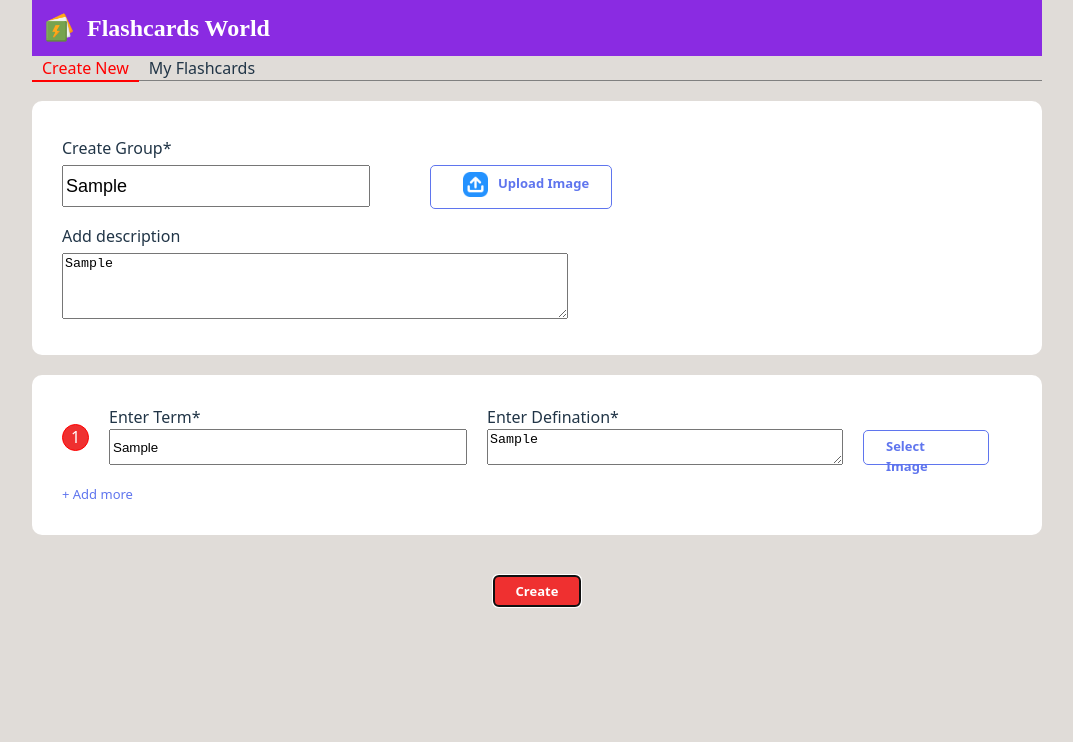
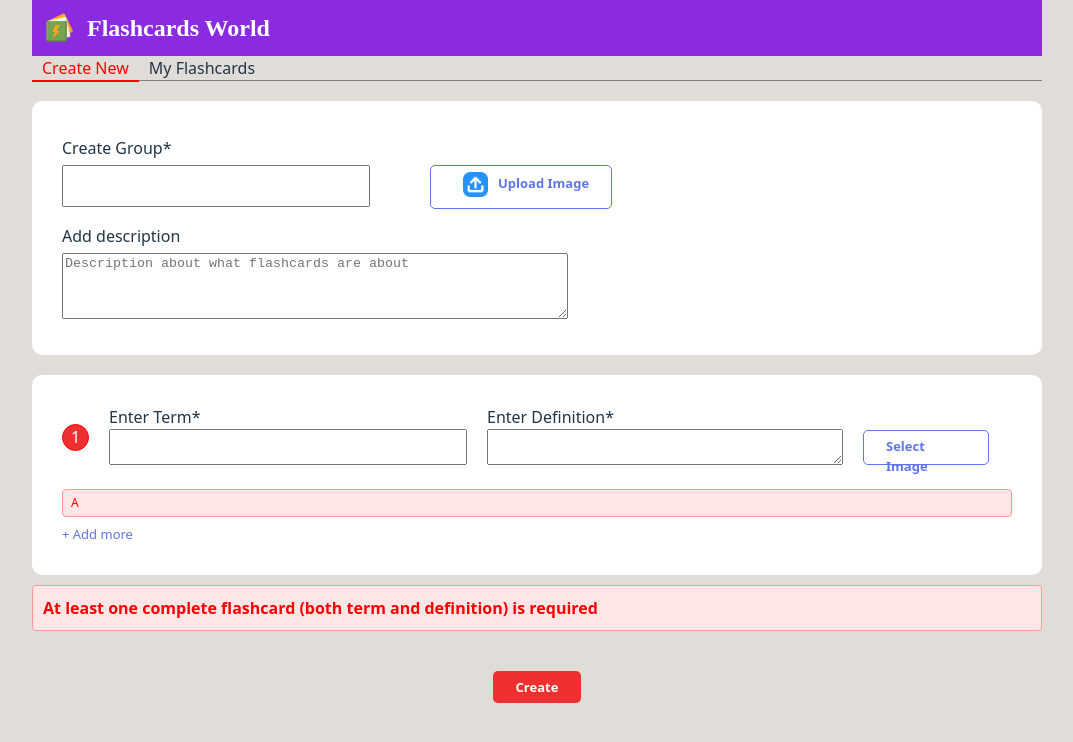
Before and after one commit to Swati-Parkhede/almabetter-flashcard-generator, a React (Vite) app: page /create-new in a window 1280 px wide. Both pictures are taken after typing "Sample", "Sample", "Sample", "Sample" into the empty fields and a click on the button "Create". Shown: the top 742 px of the page, without its empty margins (103-1176 px from the left). Built offline with nearby package versions, Linux system fonts and the light colour scheme.

Commit message:
use field validation

```diff
--- a/package.json
+++ b/package.json
@@ -13,7 +13,8 @@
     "formik": "^2.4.6",
     "react": "^19.1.1",
     "react-dom": "^19.1.1",
-    "react-router-dom": "^7.9.2"
+    "react-router-dom": "^7.9.2",
+    "yup": "^1.7.1"
   },
   "devDependencies": {
     "@eslint/js": "^9.36.0",
--- a/src/components/CreateFlashCardSet/CreateFlashCardSet.jsx
+++ b/src/components/CreateFlashCardSet/CreateFlashCardSet.jsx
@@ -1,13 +1,9 @@
-import React, { useEffect, useRef, useState } from 'react'
+import React, { useRef } from 'react'
+import { Field, ErrorMessage } from 'formik';
 import './CreateFlashCardSet.css'
-function CreateFlashCardSet(props) {
-  const [groupName, setGroupName] = useState("");
-  const [description, setDescription] = useState("");
-  const [image, setImage] = useState();
+
+function CreateFlashCardSet({ values, errors, touched, setFieldValue }) {
   const fileInputRef = useRef(null);
-  useEffect(() => {
-    props.detailsChanged(groupName, description, image);
-  }, [groupName, description, image])
 
   const onSelectImage = () => {
     fileInputRef.current.click();
@@ -20,7 +16,7 @@
     const reader = new FileReader();
     reader.onload = () => {
       const base64 = reader.result;
-      setImage(base64); // update preview
+      setFieldValue('image', base64);
     };
     reader.readAsDataURL(file);
   };
@@ -32,16 +28,23 @@
         </div>
         <div className="CardDetails">
           <div>
-            <input id="createGroup" className="CardSetCb" onChange={(e) => { setGroupName(e.target.value) }} type='text' />
+            <Field
+              id="createGroup"
+              name="groupName"
+              type="text"
+              className="CardSetCb"
+              value={values.groupName}
+            />
+            <ErrorMessage name="groupName" component="div" style={{ color: 'red', fontSize: '12px', marginTop: '4px' }} />
           </div>
           <div className="UploadimageBtn secondary-btn" onClick={onSelectImage}>
             <input type="file" accept="image/*" ref={fileInputRef} onChange={handleFileChange} style={{ display: "none" }} />
             <img className="smallImage" src="/upload.png" alt="Upload" />Upload Image
           </div>
           <div>
-            {image && (
+            {values.image && (
               <>
-                <img className="upload_img" src={image} alt="Uploaded preview" />
+                <img className="upload_img" src={values.image} alt="Uploaded preview" />
               </>
             )}
           </div>
@@ -50,7 +53,15 @@
           <div className='text-label'>
             <label htmlFor="add-description">Add description</label>
           </div>
-          <textarea id="add-description" rows="4" className="descriptionText" onChange={(e) => setDescription(e.target.value)} placeholder="Description about what flashcards are about" />
+          <Field
+            as="textarea"
+            id="add-description"
+            name="description"
+            rows="4"
+            className="descriptionText"
+            placeholder="Description about what flashcards are about"
+          />
+          <ErrorMessage name="description" component="div" style={{ color: 'red', fontSize: '12px', marginTop: '4px' }} />
           <br />
         </div>
       </div>
--- a/src/components/EditFlashCardItem/EditFlashCardItem.jsx
+++ b/src/components/EditFlashCardItem/EditFlashCardItem.jsx
@@ -1,19 +1,16 @@
-import React, { useEffect, useRef, useState } from 'react'
+import React, { useRef } from 'react'
+import { Field, ErrorMessage } from 'formik';
 import "./EditFlashCardItem.css";
 
-function EditFlashCardItem(props) {
-    const [term, setTerm] = useState("")
-    const [description, setDescription] = useState("")
+function EditFlashCardItem({ cardItemIndex, values, errors, touched, setFieldValue, onRemove, showRemove }) {
     const fileInputRef = useRef(null);
-    const [image, setImage] = useState();
-
-    useEffect(() => {
-        props.flashcardChanged(props.cardItemIndex - 1, term, description, image)
-    }, [term, description, image])
+    const fieldName = `flashCards[${cardItemIndex}]`;
+    const currentCard = values.flashCards[cardItemIndex];
 
     const onSelectImage = () => {
         fileInputRef.current.click();
     }
+
     const handleFileChange = (e) => {
         const file = e.target.files[0];
         if (!file) return;
@@ -21,48 +18,77 @@
         const reader = new FileReader();
         reader.onload = () => {
             const base64 = reader.result;
-            setImage(base64); // update preview
+            setFieldValue(`${fieldName}.image`, base64);
         };
         reader.readAsDataURL(file);
+    };
+
+    const removeImage = () => {
+        setFieldValue(`${fieldName}.image`, "");
     };
 
     return (
         <>
             <div className='cardPage'>
                 <div className='CardItemIndx'>
-                    {props.cardItemIndex + 1}
+                    {cardItemIndex + 1}
+                    {showRemove && (
+                        <button
+                            type="button"
+                            onClick={onRemove}
+                            style={{
+                                marginLeft: '10px',
+                                backgroundColor: '#ff4444',
+                                color: 'white',
+                                border: 'none',
+                                borderRadius: '4px',
+                                padding: '4px 8px',
+                                cursor: 'pointer',
+                                fontSize: '12px'
+                            }}
+                        >
+                            Remove
+                        </button>
+                    )}
                 </div>
                 <div className='column'>
-                    <label htmlFor='text'  >Enter Term*</label>
-                    <input type="text" onChange={(e) => { setTerm(e.target.value) }} className='TextArea'></input>
+                    <label htmlFor={`${fieldName}.term`}>Enter Term*</label>
+                    <Field
+                        name={`${fieldName}.term`}
+                        type="text"
+                        className='TextArea'
+                    />
+                    <ErrorMessage name={`${fieldName}.term`} component="div" style={{ color: 'red', fontSize: '12px', marginTop: '4px' }} />
                 </div>
                 <div className='column'>
-                    <label htmlFor='text'>Enter Defination*</label>
-                    <textarea className='TextArea' onChange={(e) => { setDescription(e.target.value) }} />
+                    <label htmlFor={`${fieldName}.description`}>Enter Definition*</label>
+                    <Field
+                        as="textarea"
+                        name={`${fieldName}.description`}
+                        className='TextArea'
+                    />
+                    <ErrorMessage name={`${fieldName}.description`} component="div" style={{ color: 'red', fontSize: '12px', marginTop: '4px' }} />
                 </div>
                 <div className='column'>
-                    {image &&
-
-                        (<div className='selected_img_container'>
-                            <img className="selected_img" src={image} alt="Uploaded preview" />
+                    {currentCard?.image ? (
+                        <div className='selected_img_container'>
+                            <img className="selected_img" src={currentCard.image} alt="Uploaded preview" />
                             <div>
                                 <div className='edit-btn' onClick={onSelectImage}>
                                     <input type="file" accept="image/*" ref={fileInputRef} onChange={handleFileChange} style={{ display: "none" }} />
                                     <img src='/edit.png' height={"18px"} />
                                 </div>
-                                <div className='edit-btn' onClick={() => setImage(null)}>
+                                <div className='edit-btn' onClick={removeImage}>
                                     <img height={"18px"} src='/delete.png' />
                                 </div>
                             </div>
                         </div>
-                        )
-
-                        ||
-                        (<div className='CardImagebtn secondary-btn' onClick={onSelectImage}>
+                    ) : (
+                        <div className='CardImagebtn secondary-btn' onClick={onSelectImage}>
                             <input type="file" accept="image/*" ref={fileInputRef} onChange={handleFileChange} style={{ display: "none" }} />
                             <span>Select Image</span>
-                        </div>)
-                    }
+                        </div>
+                    )}
                 </div>
             </div>
         </>
--- a/src/components/EditFlashCardItemList/EditFlashCardItemList.jsx
+++ b/src/components/EditFlashCardItemList/EditFlashCardItemList.jsx
@@ -1,32 +1,61 @@
-import React, { useEffect, useState } from 'react'
+import React from 'react'
+import { FieldArray, ErrorMessage } from 'formik';
 import "./EditFlashCardItemList.css"
 import EditFlashCardItem from '../EditFlashCardItem/EditFlashCardItem'
 
-const EditFlashCardItemList = (props) => {
-    const [flashcards, setFlashcards] = useState([{ term: "", description: "" }])
-    const handleOnClick = () => {
-        flashcards.push({ term: "", description: "" })
-        setFlashcards([...flashcards])
-    };
-    useEffect(() => {
-        props.listChanged(flashcards);
-    }, [flashcards])
-
-    const handleFlashCardUpdate = (idx, newterm, newdescription, newImage) => {
-        flashcards[idx] = { term: newterm, description: newdescription, image: newImage }
-        setFlashcards([...flashcards]);
-    }
+const EditFlashCardItemList = ({ values, errors, touched, setFieldValue }) => {
 
     return (
         <div className='flashCardList'>
-            <div>
-                {
-                    flashcards.map((fc, index) =>
-                        <EditFlashCardItem cardItemIndex={index} flashcardChanged={handleFlashCardUpdate} />
-                    )
-                }
-            </div>
-            <div className='AddCardItemBtn' onClick={handleOnClick}> + Add more</div>
+            <FieldArray name="flashCards">
+                {({ push, remove }) => (
+                    <div>
+                        {values.flashCards && values.flashCards.map((flashcard, index) => (
+                            <div key={index}>
+                                <EditFlashCardItem
+                                    cardItemIndex={index}
+                                    values={values}
+                                    errors={errors}
+                                    touched={touched}
+                                    setFieldValue={setFieldValue}
+                                    onRemove={() => remove(index)}
+                                    showRemove={values.flashCards.length > 1}
+                                />
+                                {/* Display individual flashcard errors */}
+                                {errors.flashCards && errors.flashCards[index] && typeof errors.flashCards[index] === 'string' && (
+                                    <div style={{
+                                        color: 'red',
+                                        fontSize: '12px',
+                                        marginTop: '4px',
+                                        marginBottom: '8px',
+                                        padding: '4px 8px',
+                                        backgroundColor: '#ffe6e6',
+                                        border: '1px solid #ff9999',
+                                        borderRadius: '4px'
+                                    }}>
+                                        {errors.flashCards[index]}
+                                    </div>
+                                )}
+                            </div>
+                        ))}
+
+                        <div className='AddCardItemBtn' onClick={() => push({ term: "", description: "", image: "" })}>
+                            + Add more
+                        </div>
+
+                        {/* Display flashCards array level errors */}
+                        <ErrorMessage name="flashCards" component="div" style={{
+                            color: 'red',
+                            fontSize: '14px',
+                            marginTop: '8px',
+                            padding: '8px',
+                            backgroundColor: '#ffe6e6',
+                            border: '1px solid #ff9999',
+                            borderRadius: '4px'
+                        }} />
+                    </div>
+                )}
+            </FieldArray>
         </div>
     )
 }
--- a/src/pages/CreateFlashCardsPage.jsx
+++ b/src/pages/CreateFlashCardsPage.jsx
@@ -1,42 +1,144 @@
 import React, { useState } from 'react'
+import { Formik, Form } from 'formik';
+import * as Yup from 'yup';
 import CreateFlashCardSet from '../components/CreateFlashCardSet/CreateFlashCardSet';
 import EditFlashCardItemList from '../components/EditFlashCardItemList/EditFlashCardItemList';
 import MyFlashCards from './MyFlashCards';
 
+// Validation Schema using Yup
+const validationSchema = Yup.object({
+  groupName: Yup.string()
+    .trim()
+    .required('Group name is required'),
+  description: Yup.string(),
+  image: Yup.string(),
+  flashCards: Yup.array()
+    .of(
+      Yup.object({
+        term: Yup.string(),
+        description: Yup.string(),
+        image: Yup.string()
+      })
+    )
+    .test('at-least-one-complete', 'At least one complete flashcard (both term and definition) is required', function(flashCards) {
+      if (!flashCards || flashCards.length === 0) return false;
+
+      const validFlashcards = flashCards.filter(
+        card => card.term && card.term.trim() !== "" && card.description && card.description.trim() !== ""
+      );
+
+      return validFlashcards.length > 0;
+    })
+    .test('validate-partial-cards', 'If you fill either term or definition, both must be filled', function(flashCards) {
+      if (!flashCards || flashCards.length === 0) return true;
+
+      for (let i = 0; i < flashCards.length; i++) {
+        const card = flashCards[i];
+        const hasTerm = card.term && card.term.trim() !== '';
+        const hasDescription = card.description && card.description.trim() !== '';
+
+        // If either field has content, both must have content
+        if ((hasTerm && !hasDescription) || (!hasTerm && hasDescription)) {
+          return this.createError({
+            message: `Flashcard ${i + 1}: Both term and definition must be filled if either one is filled`,
+            path: `flashCards[${i}]`
+          });
+        }
+      }
+
+      return true;
+    })
+});
+
 function CreateFlashCardsPage() {
-  const [group, setGroup] = useState({
+  const initialValues = {
     groupName: "",
     description: "",
-    flashCards: []
-  });
+    image: "",
+    flashCards: [{ term: "", description: "", image: "" }]
+  };
 
-  const handleCreateBtnClick = () => {
-    const existingData = JSON.parse(localStorage.getItem("flashCardApp")) || {};
-    existingData[group.groupName] = group;
-    localStorage.setItem("flashCardApp", JSON.stringify(existingData));
-    //ToDo: Route to my flashcard page
-  }
+  const handleSubmit = (values, { setSubmitting, resetForm, setFieldError }) => {
+    try {
+      // Filter out incomplete flashcards before saving
+      const validFlashcards = values.flashCards.filter(
+        card => card.term && card.term.trim() !== "" && card.description && card.description.trim() !== ""
+      );
 
-  const handleGroupDetailsChange = (groupName, description, image) => {
-    group["groupName"] = groupName;
-    group["description"] = description;
-    group["image"] = image;
-    setGroup(group);
-  }
+      if (validFlashcards.length === 0) {
+        setFieldError('flashCards', 'At least one complete flashcard is required');
+        setSubmitting(false);
+        return;
+      }
 
-  const handleFlashcardlistChange = (flashcards) => {
-    group["flashCards"] = flashcards;
-    setGroup(group);
+      const groupToSave = {
+        ...values,
+        flashCards: validFlashcards
+      };
+
+      const existingData = JSON.parse(localStorage.getItem("flashCardApp")) || {};
+      existingData[values.groupName] = groupToSave;
+      localStorage.setItem("flashCardApp", JSON.stringify(existingData));
+
+      alert("Flashcard set created successfully!");
+      resetForm();
+
+      //ToDo: Route to my flashcard page
+    } catch (error) {
+      console.error('Error saving flashcard set:', error);
+      alert('An error occurred while saving the flashcard set.');
+    } finally {
+      setSubmitting(false);
+    }
   }
 
   return (
-    <>
-      <CreateFlashCardSet detailsChanged={handleGroupDetailsChange} />
-      <EditFlashCardItemList listChanged={handleFlashcardlistChange} />
-      <div className='BtnContainer' >
-        <button className='primary-btn' onClick={handleCreateBtnClick}>Create</button>
-      </div>
-    </>
+    <Formik
+      initialValues={initialValues}
+      validationSchema={validationSchema}
+      onSubmit={handleSubmit}
+    >
+      {({ values, errors, touched, isSubmitting, setFieldValue }) => (
+        <Form>
+          <CreateFlashCardSet
+            values={values}
+            errors={errors}
+            touched={touched}
+            setFieldValue={setFieldValue}
+          />
+          <EditFlashCardItemList
+            values={values}
+            errors={errors}
+            touched={touched}
+            setFieldValue={setFieldValue}
+          />
+
+          {/* Display top-level validation errors */}
+          {errors.flashCards && typeof errors.flashCards === 'string' && (
+            <div className="validation-errors" style={{
+              color: 'red',
+              margin: '10px 0',
+              padding: '10px',
+              backgroundColor: '#ffe6e6',
+              border: '1px solid #ff9999',
+              borderRadius: '4px'
+            }}>
+              <strong>{errors.flashCards}</strong>
+            </div>
+          )}
+
+          <div className='BtnContainer'>
+            <button
+              className='primary-btn'
+              type="submit"
+              disabled={isSubmitting}
+            >
+              {isSubmitting ? 'Creating...' : 'Create'}
+            </button>
+          </div>
+        </Form>
+      )}
+    </Formik>
   )
 }
 
--- a/src/pages/MyFlashCards.jsx
+++ b/src/pages/MyFlashCards.jsx
@@ -5,6 +5,7 @@
     const dataStr = localStorage.getItem("flashCardApp")
     const dataObj = JSON.parse(dataStr)
     return (
+        dataObj === null ? <div className='noDataMsg'>No Flashcards Created Yet</div> :
         <GroupPallete dataObj={dataObj}/>
     )
 }
```
